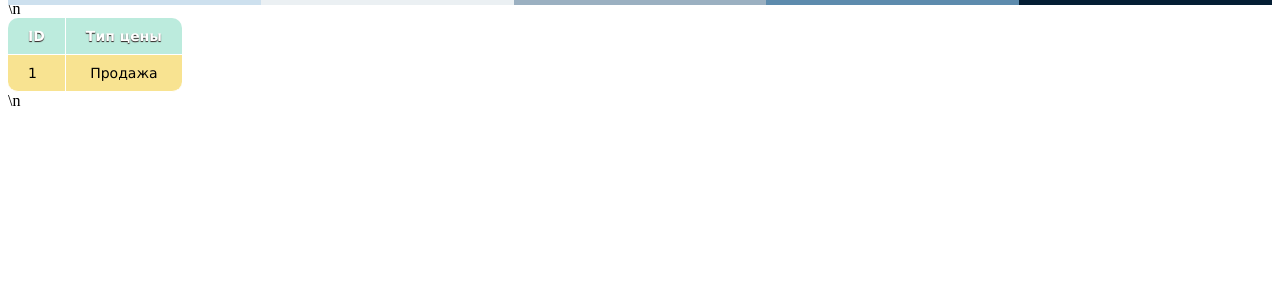
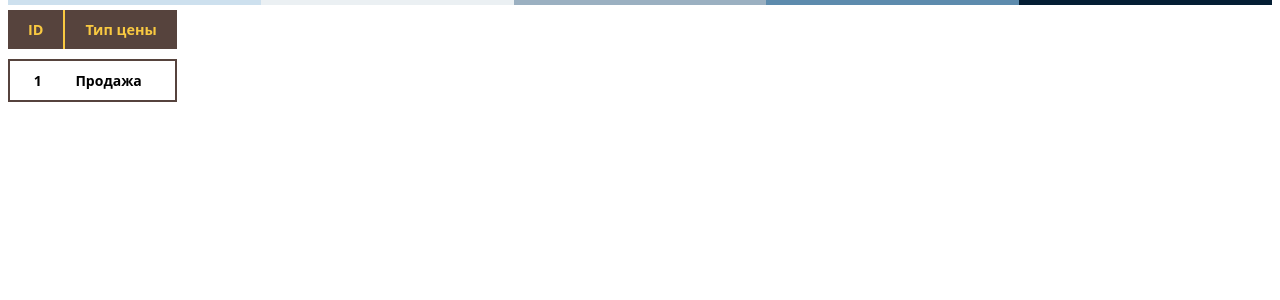
Before and after one commit to GoldGshok/site, a PHP site: page /admin/admin.php in a window 1280 px wide. Shown: the part 78-378 px from the top of the page. Run offline with PHP 8.4, Linux system fonts and the light colour scheme; data comes from the database, SQL or seed files in the repository; data that the repository does not hold is empty.

Commit message:
- настройка стилей

```diff
--- a/admin/admin.php
+++ b/admin/admin.php
@@ -32,7 +32,7 @@
     exit;
   }
 
-  print '<table>\n';
+  print '<table>';
   print '<tr>
       <th>ID</th>
       <th>Тип цены</th>
@@ -41,7 +41,7 @@
   {
     printf("<tr><td>%s</td> <td>%s</td></tr>", $row["ID"], $row["Name"]);
   }
-  print '</table>\n';
+  print '</table>';
 
   $result->close();
 
--- a/styles/styles.css
+++ b/styles/styles.css
@@ -48,43 +48,36 @@ a:hover {
 }
 
 table {
-font-family: "Lucida Sans Unicode", "Lucida Grande", Sans-Serif;
-font-size: 14px;
-border-radius: 10px;
-border-spacing: 0;
-text-align: center;
+border-spacing: 0 10px;
+font-family: 'Open Sans', sans-serif;
+font-weight: bold;
 }
 th {
-background: #BCEBDD;
-color: white;
-text-shadow: 0 1px 1px #2D2020;
 padding: 10px 20px;
+background: #56433D;
+color: #F9C941;
+border-right: 2px solid;
+font-size: 0.9em;
 }
-th, td {
-border-style: solid;
-border-width: 0 1px 1px 0;
-border-color: white;
-}
-th:first-child, td:first-child {
+th:first-child {
 text-align: left;
 }
-th:first-child {
-border-top-left-radius: 10px;
-}
 th:last-child {
-border-top-right-radius: 10px;
 border-right: none;
 }
 td {
-padding: 10px 20px;
-background: #F8E391;
+vertical-align: middle;
+padding: 10px;
+font-size: 14px;
+text-align: center;
+border-top: 2px solid #56433D;
+border-bottom: 2px solid #56433D;
+border-right: 2px solid #56433D;
 }
-tr:last-child td:first-child {
-border-radius: 0 0 0 10px;
-}
-tr:last-child td:last-child {
-border-radius: 0 0 10px 0;
-}
-tr td:last-child {
+td:first-child {
+border-left: 2px solid #56433D;
 border-right: none;
 }
+td:nth-child(2){
+text-align: left;
+}
```
